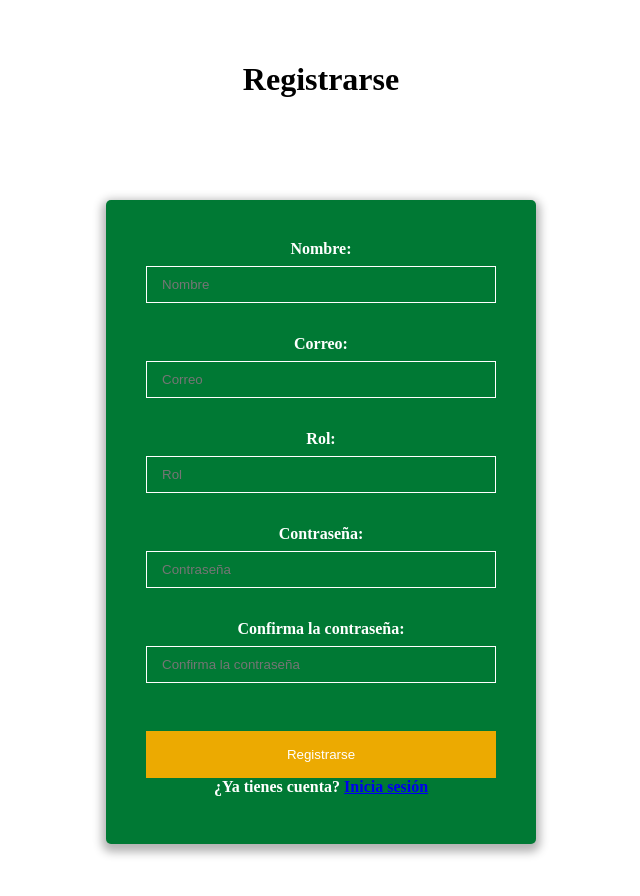
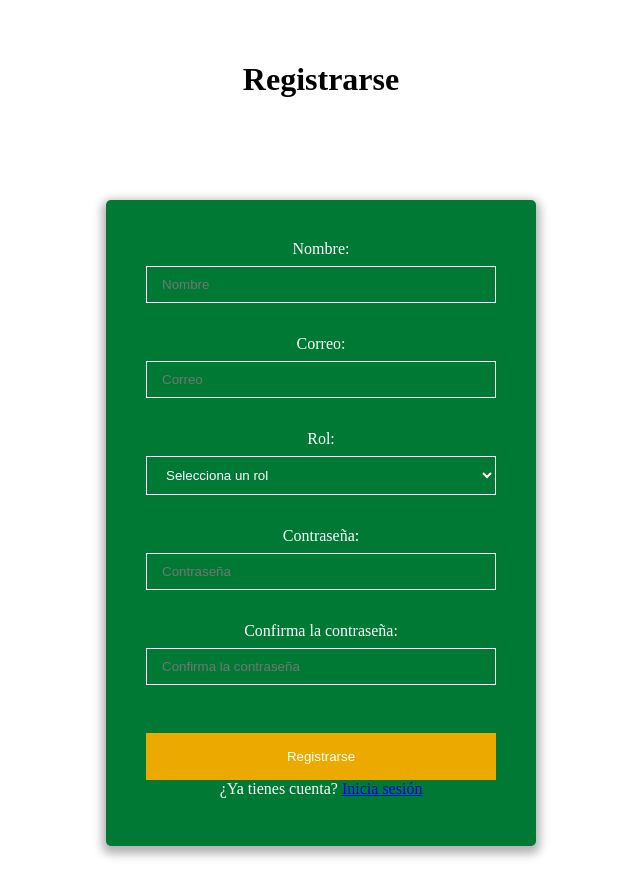
Before and after one commit to JazminPacheco420/login, a Vue app: page /register in a window 1280 px wide. Shown: the top 896 px of the page, without its empty margins (319-959 px from the left). Built offline with nearby package versions, Linux system fonts and the light colour scheme.

Commit message:
Modificado input en el registro

```diff
--- a/src/components/LoginForm.vue
+++ b/src/components/LoginForm.vue
@@ -106,7 +106,7 @@ export default {
   display: block;
   margin: 10px 0 5px;
   color: white;
-  font-weight: bold;
+  //font-weight: bold;
   text-align: center; // centra el texto
   //width: 100%;         // asegura que ocupe todo el ancho del formulario
 }
--- a/src/components/RegisterForm.vue
+++ b/src/components/RegisterForm.vue
@@ -21,14 +21,16 @@
         placeholder="Correo"
       />
       <label class="form-label" for="rol">Rol:</label>
-      <input
+      <select
         v-model="rol"
         class="form-input"
-        type="text"
         id="rol"
-        required
-        placeholder="Rol"
-      />
+        required>
+        <option disabled value="">Selecciona un rol</option>
+        <option value="Estudiante" style="color: black;">Estudiante</option>
+        <option value="Creador" style="color: black;">Creador</option>
+      </select>
+
       <label class="form-label" for="password">Contraseña:</label>
       <input
         v-model="password"
@@ -128,7 +130,7 @@ export default {
   margin-top: 2rem;
   color: white;
   margin-bottom: 0.5rem;
-  font-weight: bold;
+  //font-weight: bold;
   text-align: center;
   &:first-of-type {
     margin-top: 0rem;
```
